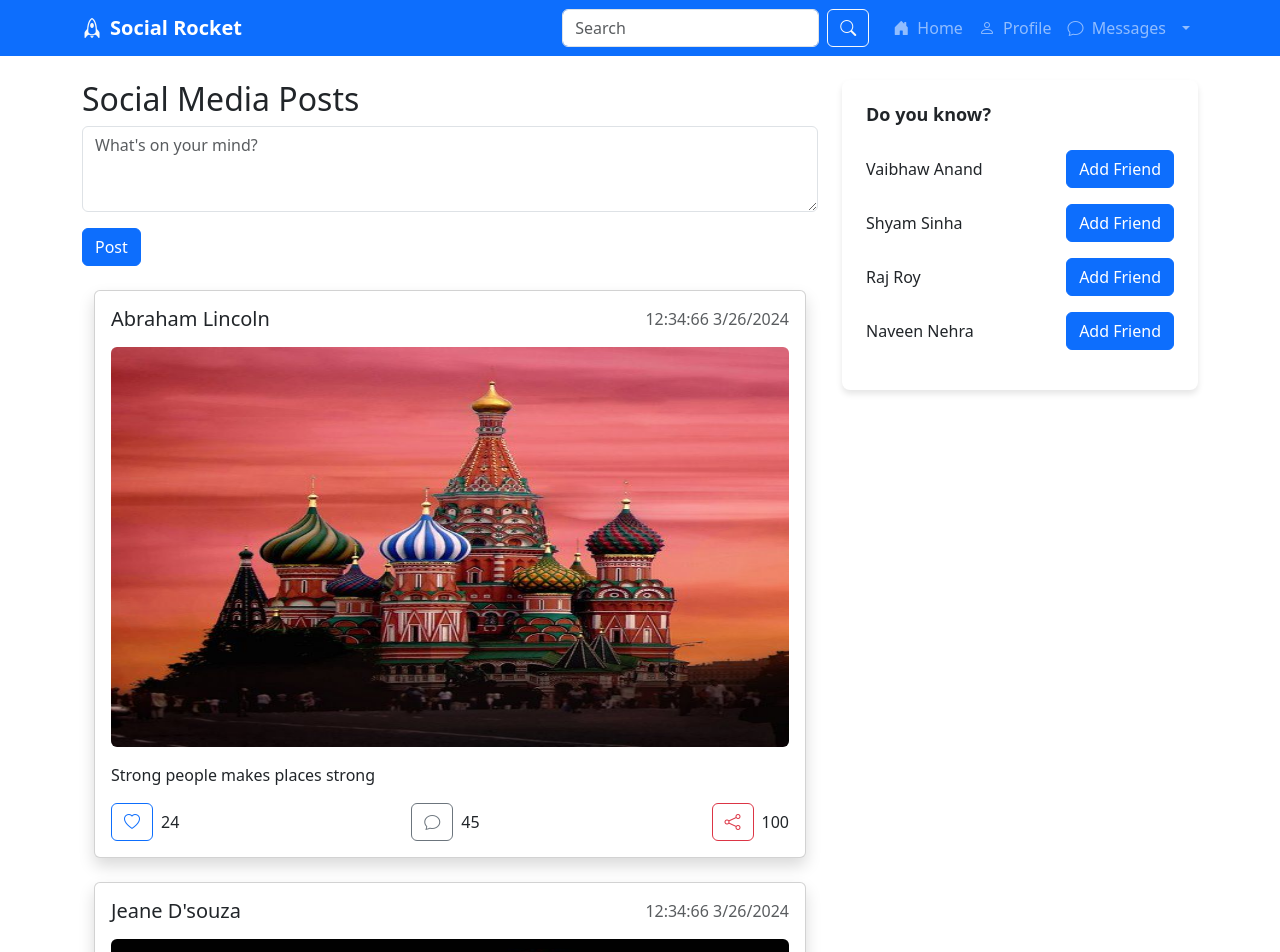
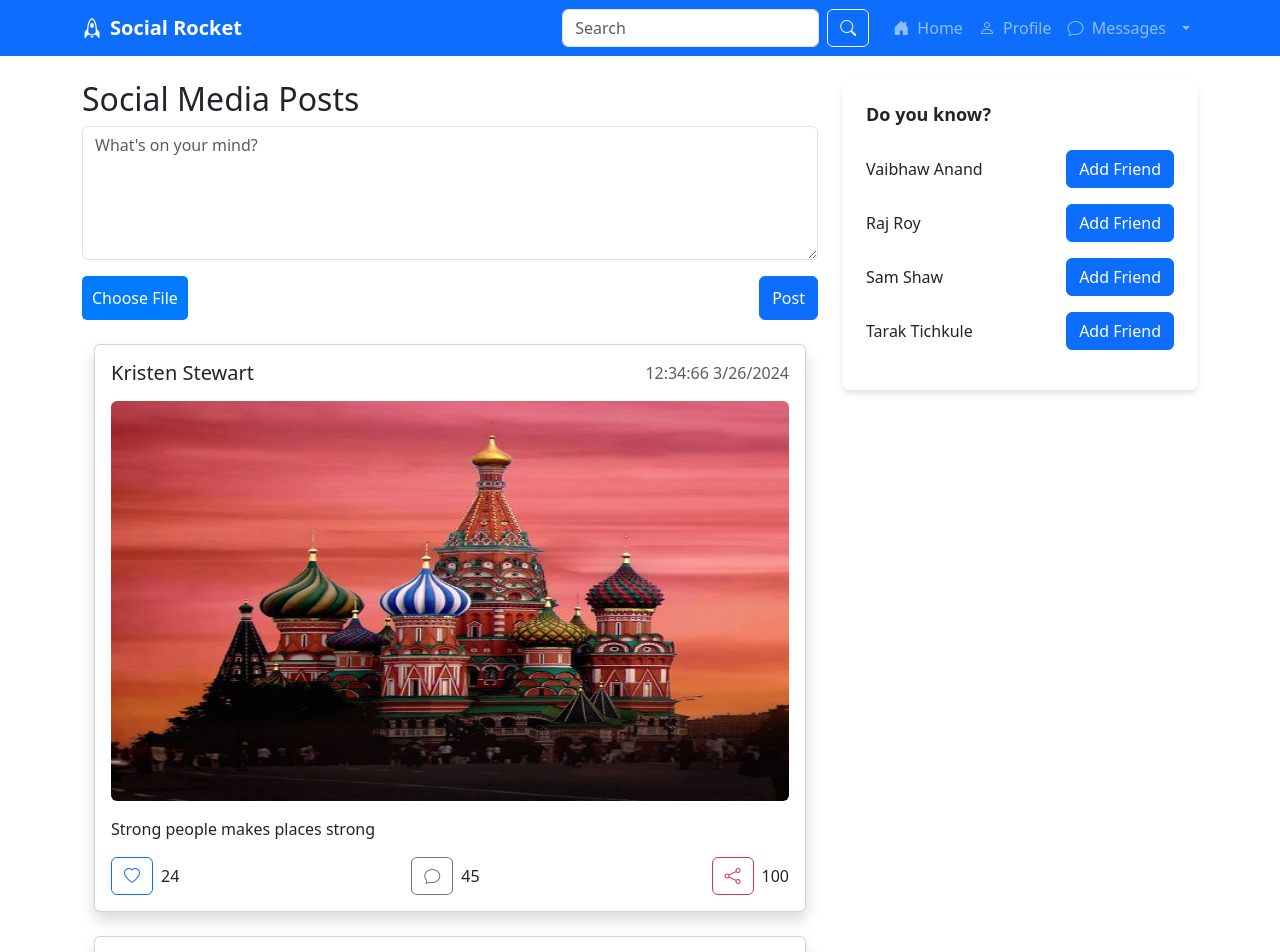
Before and after one commit to anandspaces/baba, a React (Create React App) app: page / in a window 1280 px wide. Shown: the top 952 px of the page. Built offline with nearby package versions, Linux system fonts and the light colour scheme; no server answers.

Commit message:
added image upload functionality

```diff
--- a/src/components/Dashboard.js
+++ b/src/components/Dashboard.js
@@ -1,17 +1,17 @@
 import React, { useState } from 'react';
-import './styles/styles.css';
 import image1 from './images/image1.jpeg';
 import image2 from './images/image2.jpeg';
 import Sidebar from './Sidebar';
+import './styles/styles.css';
 // import Comment from './Comment';
 
 export default function Dashboard() {
-    const [newPostContent, setNewPostContent] = useState(""); // State to store the content of the new post
-    const [posts, setPosts] = useState([
+    const [newPostContent, setNewPostContent] = useState("");
+    const [post, setPost] = useState([
         {
             id:1,
             content:'Strong people makes places strong',
-            author:'Abraham Lincoln',
+            author:'Kristen Stewart',
             timestamp:'12:34:66 3/26/2024',
             likes:24,
             comments:'45',
@@ -21,7 +21,7 @@ export default function Dashboard() {
         {
             id:2,
             content:'Strong places make people strong',
-            author:`Jeane D'souza`,
+            author:'Scarlet Jhonsson',
             timestamp:'12:34:66 3/26/2024',
             likes:24,
             comments:'45',
@@ -29,34 +29,48 @@ export default function Dashboard() {
             image:image2,
         },
     ]);
+    const [liked, setLiked] = useState(post.map(() => false));
+    const [likes, setLikes] = useState(post.map(post => post.likes));
+    const [image, setImage] = useState(null);
+    const toggleLike = (postId) => {
+        setLiked(prevLiked => {
+            const newLiked = [...prevLiked];
+            newLiked[postId - 1] = !newLiked[postId - 1]; // Adjust index to match array indexing
+            return newLiked;
+        });
 
-    const handleLike = (postId) => {
-        const updatedPosts = posts.map(post => {
-            if (post.id === postId) {
-                return {
-                    ...post,
-                    likes: post.likes + 1
+        setLikes(prevLikes => {
+            const newLikes = [...prevLikes];
+            newLikes[postId - 1] += liked[postId - 1] ? -1 : 1; // Adjust index to match array indexing
+            return newLikes;
+        });
     };
+    const handleImageChange = (e) => {
+        if (e.target.files[0]) {
+            setImage(e.target.files[0]);
         }
-            return post;
-        });
-        setPosts(updatedPosts);
     };
-
     const handleNewPostSubmit = (event) => {
+        try {
             event.preventDefault();
             const newPost = {
-            id: posts.length + 1, // Generate new post id
+                id: post.length + 1,
                 content: newPostContent,
-            author: 'Your Name', // You can fetch this from user authentication
-            timestamp: new Date().toLocaleString(), // Current timestamp
+                author: "",
+                timestamp: new Date().toLocaleString(),
                 likes: 0,
                 comments: 0,
                 shares: 0,
-            image: null, // You can add support for image upload
+                image: image ? URL.createObjectURL(image) : null,
             };
-        setPosts([...posts, newPost]);
+
+            setPost([...post, newPost]); // Add new post to state
             setNewPostContent(""); // Clear the new post content
+            setImage(null); // Clear the selected image
+        } catch (error) {
+            console.error('Error adding post:', error);
+            window.alert('Error adding post!');
+        }
     };
 
     return (
@@ -66,17 +80,32 @@ export default function Dashboard() {
                     <h2>Social Media Posts</h2>
                     {/* Form to add new post */}
                     <form onSubmit={handleNewPostSubmit}>
+                        <div className="form-group">
                             <textarea
                                 className="form-control mb-3"
-                            rows="3"
+                                rows="5"
                                 placeholder="What's on your mind?"
                                 value={newPostContent}
                                 onChange={(e) => setNewPostContent(e.target.value)}
+                                required
                             ></textarea>
+                        </div>
+                        <div className="d-flex justify-content-between">
+                        <input
+                            type="file"
+                            id="fileInput"
+                            className="customInput"
+                            accept="image/*"
+                            onChange={handleImageChange}
+                        />
+                        <label className="customLabel" htmlFor="fileInput">Choose File</label>
                         <button type="submit" className="btn btn-primary">Post</button>
+                        </div>
+
                     </form>
+
                     {/* Existing posts */}
-                    {posts.map(post => (
+                    {post.map(post => (
                         <div key={post.id} className="container mt-4">
                             <div className='card shadow'>
                                 <div className="card-body">
@@ -95,11 +124,12 @@ export default function Dashboard() {
                                         <div className="d-flex justify-content-between align-items-center mt-3">
                                             <div className="d-flex align-items-center">
                                                 {/* Like button */}
-                                                <button className="btn btn-icon btn-outline-primary me-2" onClick={() => handleLike(post.id)}>
-                                                    <i className="bi bi-heart"></i>
+                                                <button className="btn btn-icon btn-outline-primary me-2" onClick={() => toggleLike(post.id)}>
+                                                    {/* Render heart icon based on like status */}
+                                                    {liked[post.id - 1] ? <i className="bi bi-heart-fill"></i> : <i className="bi bi-heart"></i>}
                                                 </button>
                                                 {/* Display the number of likes */}
-                                                <p className="mb-0 me-4">{post.likes}</p>
+                                                <p className="mb-0 me-4">{likes[post.id - 1]}</p>
                                             </div>
                                             <div className="d-flex align-items-center">
                                                 <button className="btn btn-icon btn-outline-secondary me-2"><i className="bi bi-chat"></i></button>
--- a/src/components/Sidebar.js
+++ b/src/components/Sidebar.js
@@ -1,7 +1,7 @@
 import React, {useState} from 'react';
 
 export default function Sidebar() {
-    const [friends, setFriends] = useState(['Vaibhaw Anand','Shyam Sinha','Raj Roy','Naveen Nehra']);
+    const [friends, setFriends] = useState(['Vaibhaw Anand','Raj Roy', 'Sam Shaw','Tarak Tichkule']);
 
     const handleSubmit = (addedFriend) => {
         alert(`${addedFriend} is added as a friend!`);
--- a/src/components/styles/styles.css
+++ b/src/components/styles/styles.css
@@ -58,3 +58,32 @@ body {
     text-align: center;
     margin-top: 500px;
 }
+/* Styling for custom file input */
+.customInput {
+    width: 0.1px; /* Width */
+    height: 0.1px; /* Height */
+    opacity: 0; /* Hide the input */
+    overflow: hidden; /* Hide overflowing content */
+    position: absolute; /* Positioning */
+    z-index: -1; /* Bring behind other elements */
+}
+
+/* Styling for custom file input label */
+.customInput + .customLabel {
+    color: white; /* Text color */
+    background-color: #007bff; /* Default background color */
+    display: inline-block; /* Inline block display */
+    padding: 10px 10px; /* Padding */
+    border-radius: 5px; /* Rounded corners */
+}
+
+/* Styling for custom file input label when focused or hovered */
+.customInput:focus + .customLabel,
+.customInput + .customLabel:hover {
+    background-color: #0056b3; /* Darker background color */
+}
+
+/* Cursor style for the custom file input label */
+.inputfile + .customLabel {
+    cursor: pointer; /* Pointer cursor */
+}
```
Lines whose indentation alone changed are shown as unchanged.
